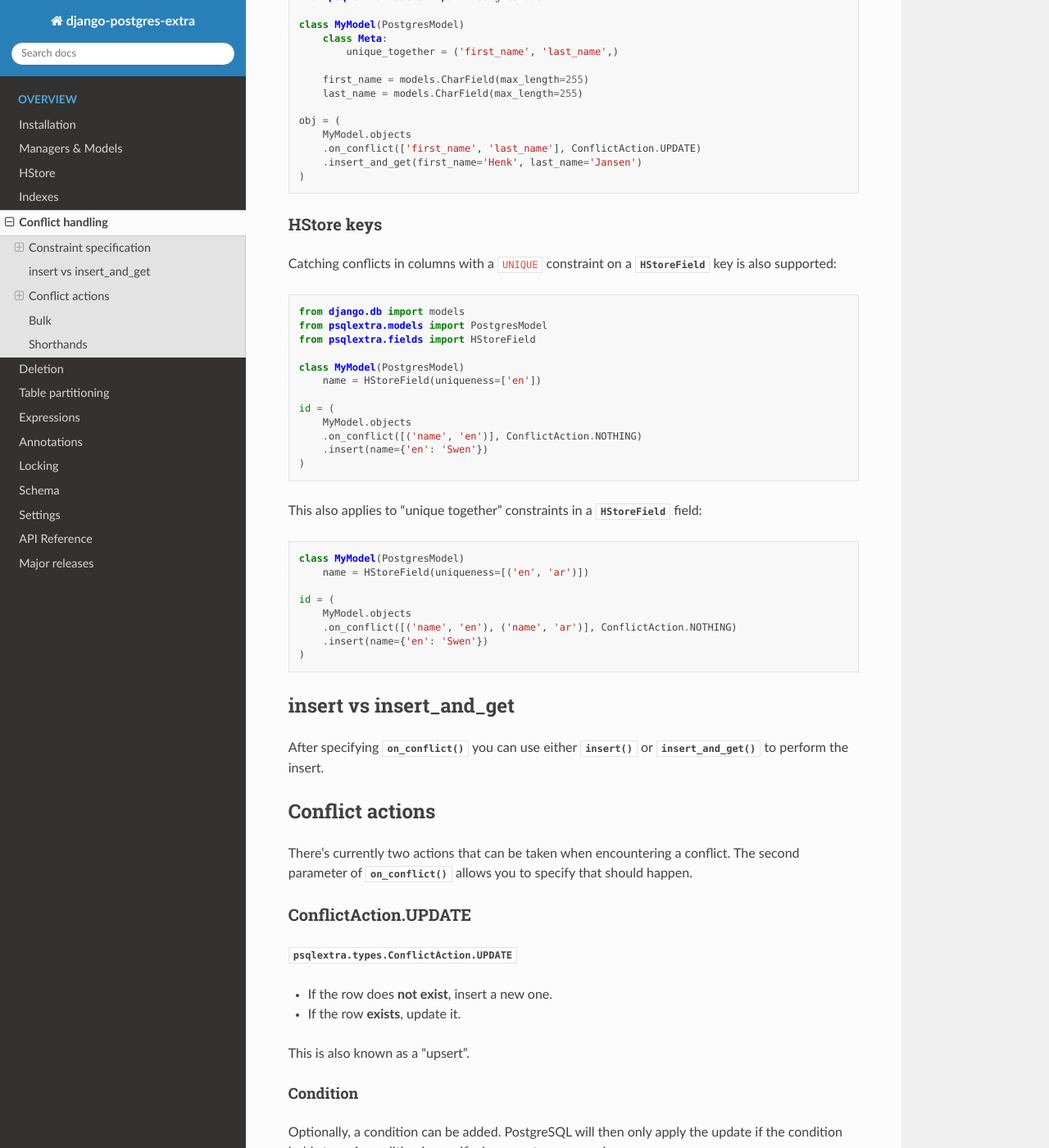
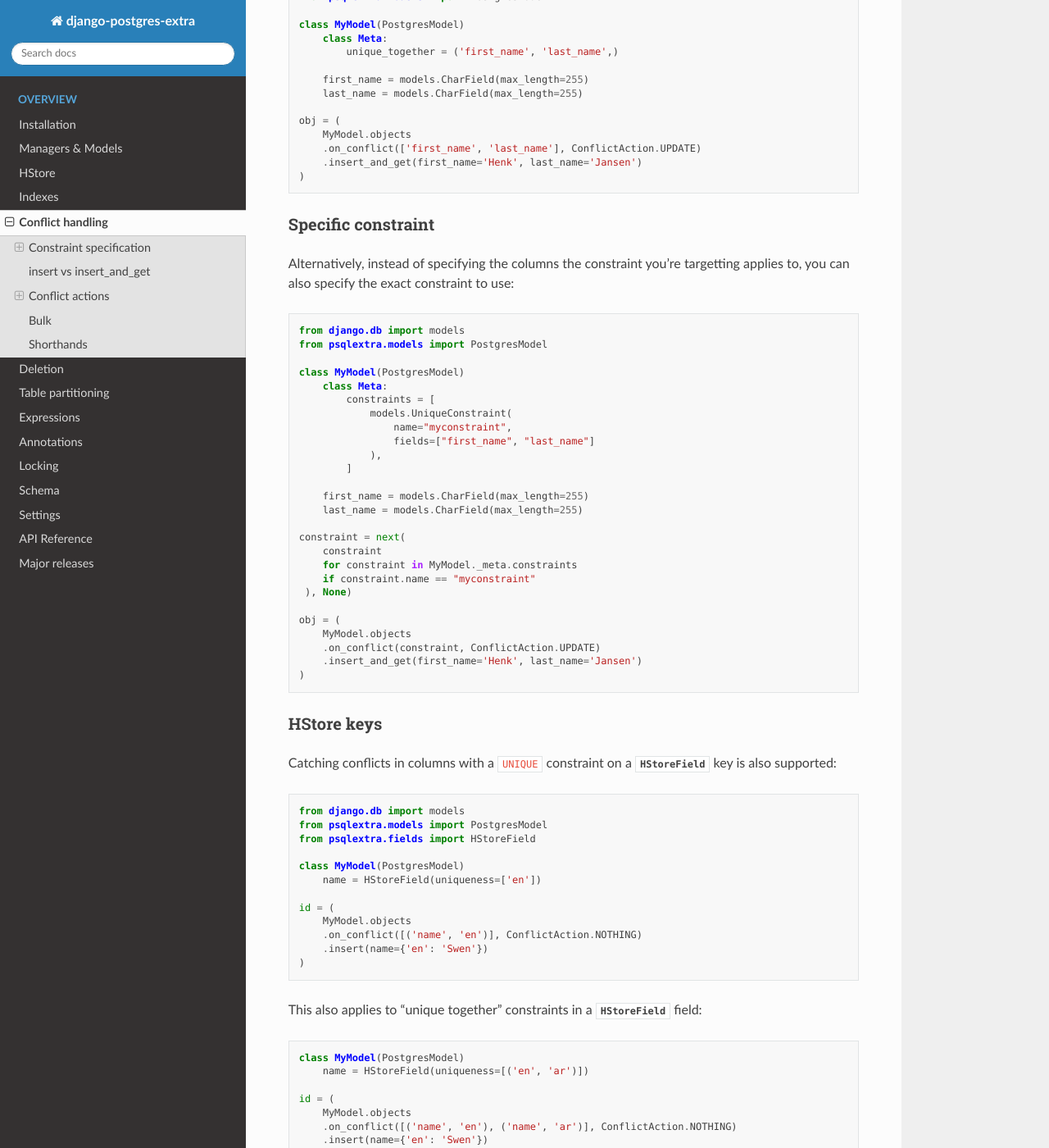
Before and after one commit to SectorLabs/django-postgres-extra, a Sphinx documentation site: the page built from docs/source/conflict_handling.rst, in a window 1280 px wide and 1400 px high, scrolled down 1686 px. Shown: the whole window at 82% size. Built offline with Sphinx 7.4.7 and the Read the Docs theme 2.0.0, drawn with Linux system fonts in a browser that asks for light colours.

Commit message:
Allow specifying a specific constraint to use in `ON CONFLICT`

```diff
--- a/docs/source/conflict_handling.rst
+++ b/docs/source/conflict_handling.rst
@@ -83,6 +83,41 @@ Specifying multiple columns is necessary in case of a constraint that spans mult
    obj = (
        MyModel.objects
        .on_conflict(['first_name', 'last_name'], ConflictAction.UPDATE)
+       .insert_and_get(first_name='Henk', last_name='Jansen')
+   )
+
+
+Specific constraint
+*******************
+
+Alternatively, instead of specifying the columns the constraint you're targetting applies to, you can also specify the exact constraint to use:
+
+.. code-block:: python
+
+   from django.db import models
+   from psqlextra.models import PostgresModel
+
+   class MyModel(PostgresModel)
+       class Meta:
+           constraints = [
+               models.UniqueConstraint(
+                   name="myconstraint",
+                   fields=["first_name", "last_name"]
+               ),
+           ]
+
+       first_name = models.CharField(max_length=255)
+       last_name = models.CharField(max_length=255)
+
+   constraint = next(
+       constraint
+       for constraint in MyModel._meta.constraints
+       if constraint.name == "myconstraint"
+    ), None)
+
+   obj = (
+       MyModel.objects
+       .on_conflict(constraint, ConflictAction.UPDATE)
        .insert_and_get(first_name='Henk', last_name='Jansen')
    )
 
```
Also changed, not shown: 3 other files.
